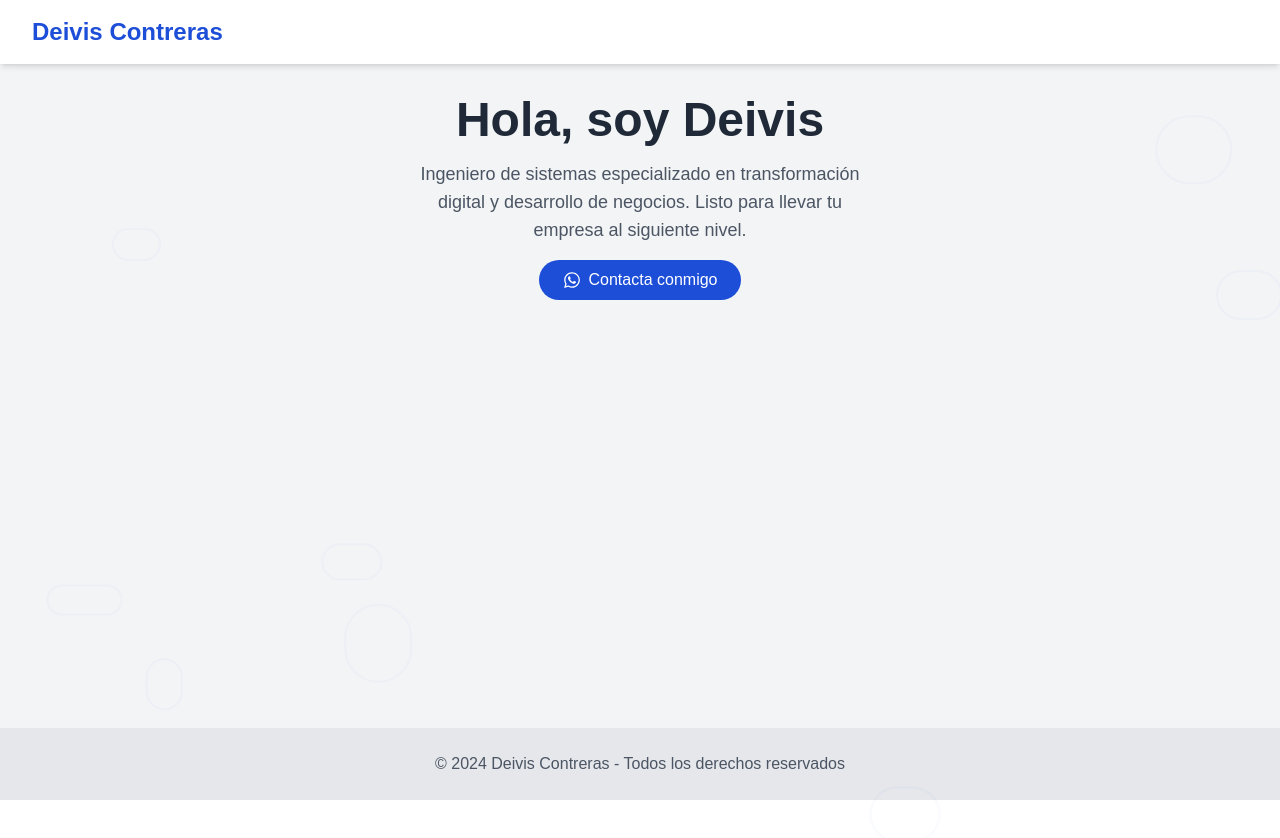
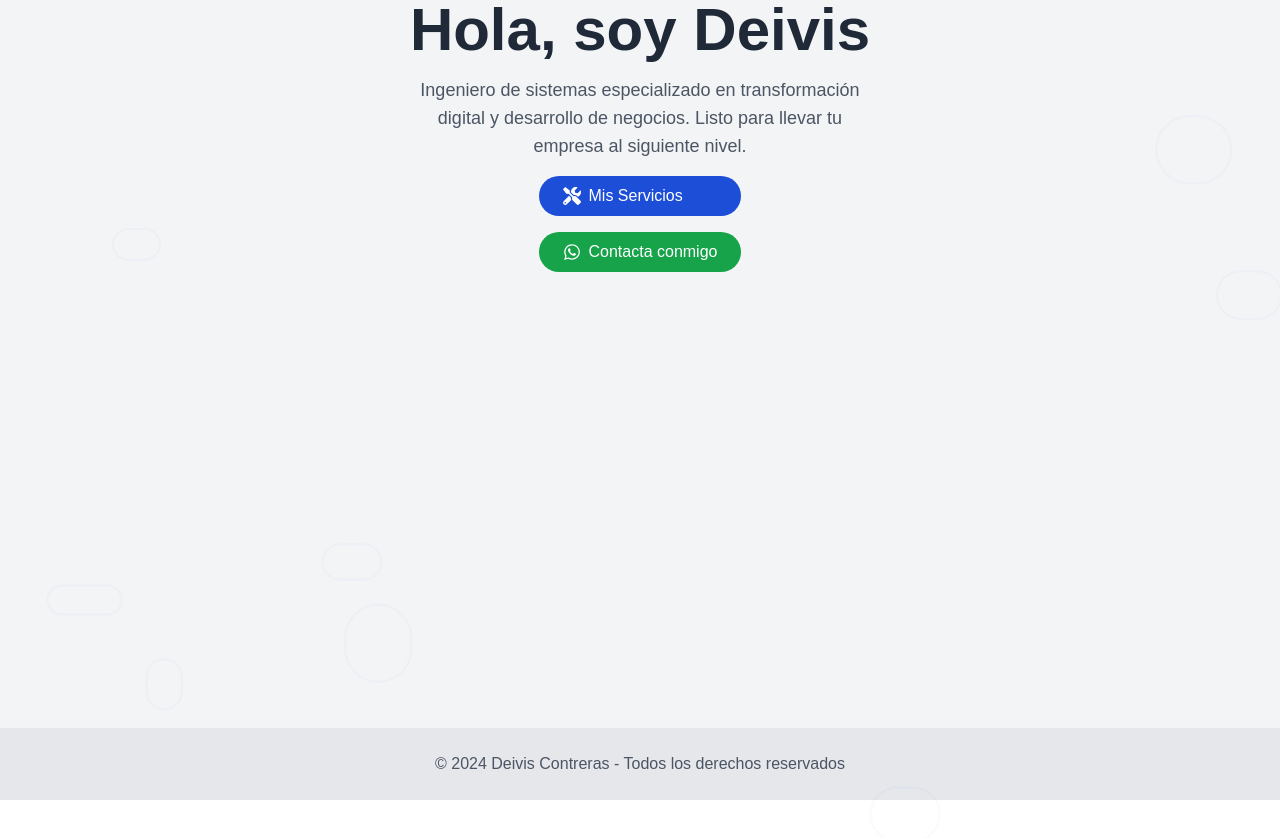
Before and after one commit to deivipluss/landing, a Next.js app: page / in a window 1280 px wide. Shown: the top 838 px of the page. Built offline with nearby package versions, Linux system fonts and the light colour scheme.

Commit message:
animacionnoche2

```diff
--- a/app/page.tsx
+++ b/app/page.tsx
@@ -1,25 +1,32 @@
 "use client";
 
 import { motion } from 'framer-motion';
-import { FaWhatsapp } from 'react-icons/fa'; // Para el botón de WhatsApp
+import { FaWhatsapp, FaTools } from 'react-icons/fa';
 import 'tailwindcss/tailwind.css';
 
 const HomePage = () => {
   return (
     <div className="min-h-screen flex flex-col items-center justify-center bg-gray-100 text-gray-800">
-      {/* Header */}
-      <header className="w-full bg-white shadow-md py-4 px-8 flex justify-between items-center fixed top-0">
-        <h1 className="text-2xl font-semibold text-blue-700">Deivis Contreras</h1>
-      </header>
+      {/* Main Content Section */}
+      <main className="flex flex-col items-center text-center space-y-4 px-4 sm:px-6 lg:px-8">
+        <h1 className="text-4xl font-bold text-gray-800 md:text-5xl lg:text-6xl">Hola, soy Deivis</h1>
+        <p className="text-lg text-gray-600 max-w-md">
+          Ingeniero de sistemas especializado en transformación digital y desarrollo de negocios. Listo para llevar tu empresa al siguiente nivel.
+        </p>
 
-      {/* Main Section */}
-      <main className="flex flex-col items-center justify-center mt-24 px-4 sm:px-6 lg:px-8 text-center space-y-4">
-        <h1 className="text-3xl font-bold text-gray-800 md:text-4xl lg:text-5xl">Hola, soy Deivis</h1>
-        <p className="text-lg text-gray-600 max-w-md">Ingeniero de sistemas especializado en transformación digital y desarrollo de negocios. Listo para llevar tu empresa al siguiente nivel.</p>
-
-        <div className="flex space-x-4 mt-6">
+        <div className="flex flex-col space-y-4 mt-6">
+          {/* "Mis Servicios" Button */}
           <motion.button
             className="flex items-center space-x-2 px-6 py-2 bg-blue-700 text-white rounded-full hover:bg-blue-800 transition duration-300"
+            whileHover={{ scale: 1.05 }}
+          >
+            <FaTools className="text-lg" />
+            <span>Mis Servicios</span>
+          </motion.button>
+
+          {/* "Contacta Conmigo" Button */}
+          <motion.button
+            className="flex items-center space-x-2 px-6 py-2 bg-green-600 text-white rounded-full hover:bg-green-700 transition duration-300"
             whileHover={{ scale: 1.05 }}
           >
             <FaWhatsapp className="text-lg" />
```
